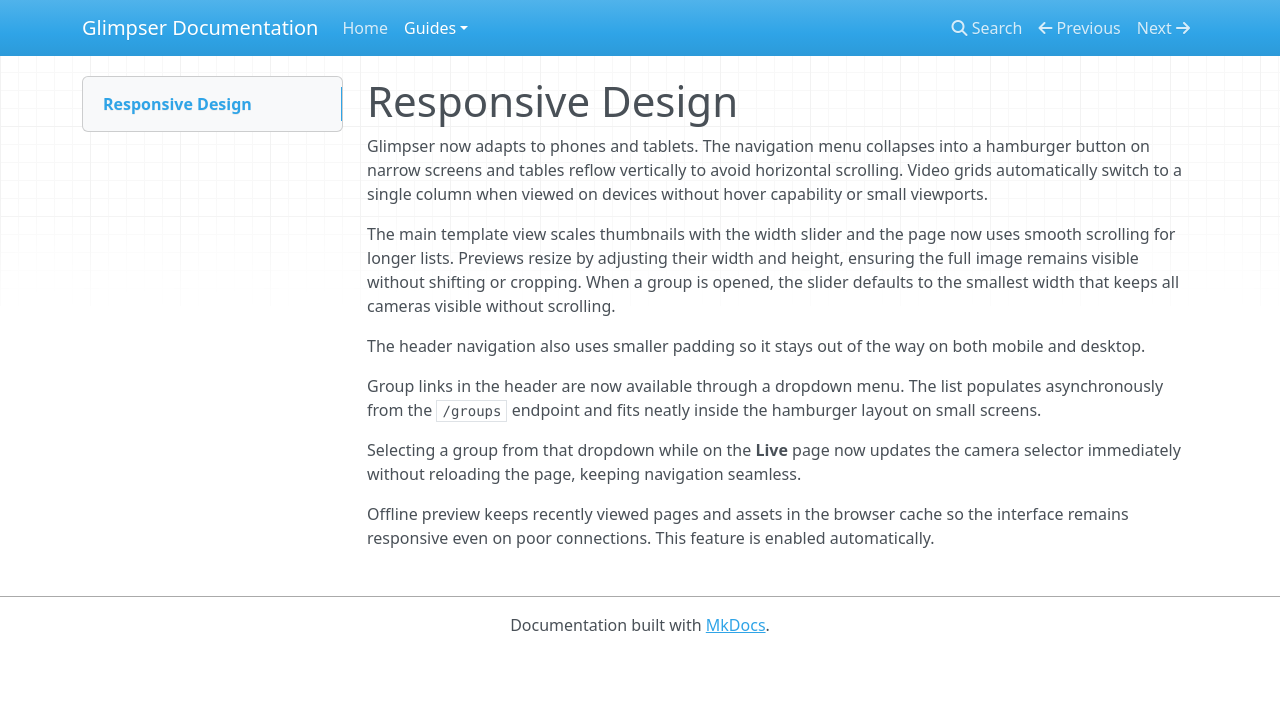
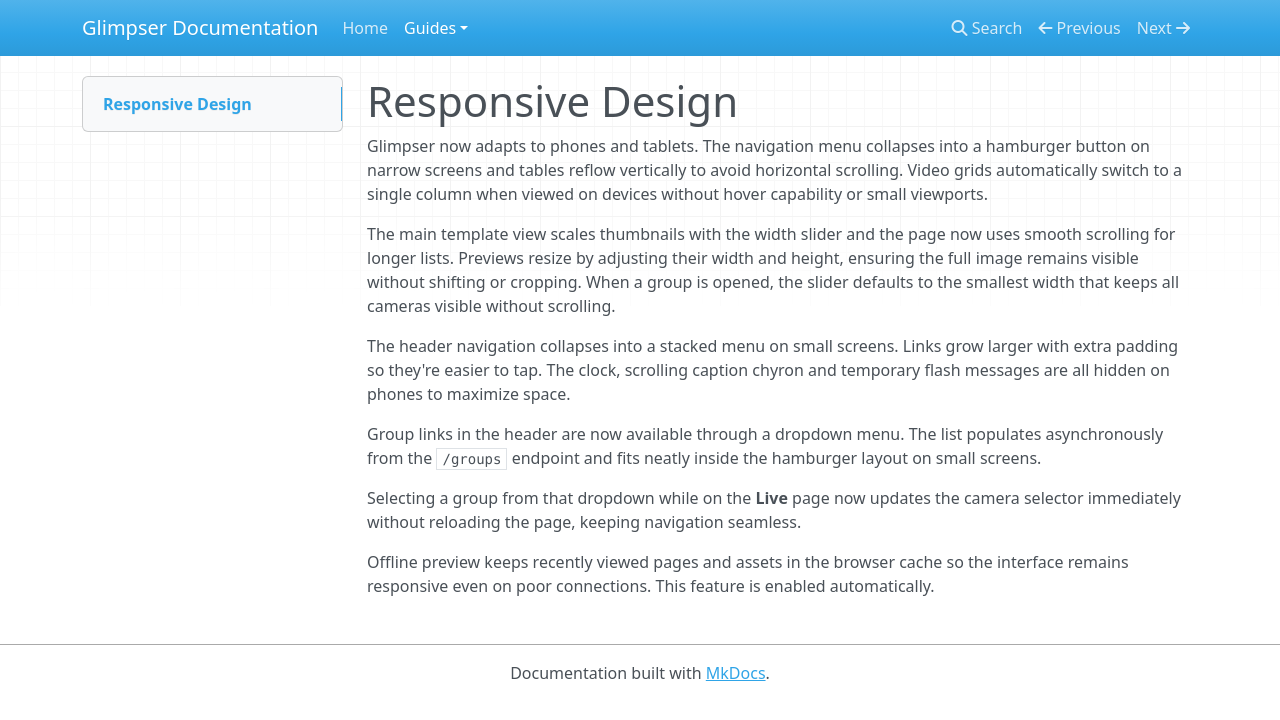
Before and after one commit to KristopherKubicki/glimpser, an MkDocs documentation site: the page built from docs/responsive_design.md, in a window 1280 px wide. Shown: the top 720 px of the page. Built offline with MkDocs 1.6.1, drawn with Linux system fonts in a browser that asks for light colours; nearby versions of some CDN libraries.

Commit message:
style(nav): improve mobile layout

```diff
--- a/docs/responsive_design.md
+++ b/docs/responsive_design.md
@@ -4,7 +4,7 @@
 
 The main template view scales thumbnails with the width slider and the page now uses smooth scrolling for longer lists. Previews resize by adjusting their width and height, ensuring the full image remains visible without shifting or cropping. When a group is opened, the slider defaults to the smallest width that keeps all cameras visible without scrolling.
 
-The header navigation also uses smaller padding so it stays out of the way on both mobile and desktop.
+The header navigation collapses into a stacked menu on small screens. Links grow larger with extra padding so they're easier to tap. The clock, scrolling caption chyron and temporary flash messages are all hidden on phones to maximize space.
 
 Group links in the header are now available through a dropdown menu. The list
 populates asynchronously from the `/groups` endpoint and fits neatly inside the
```
Also changed, not shown: app/static/css/style.css (+12 -0 lines), 1 other file.
